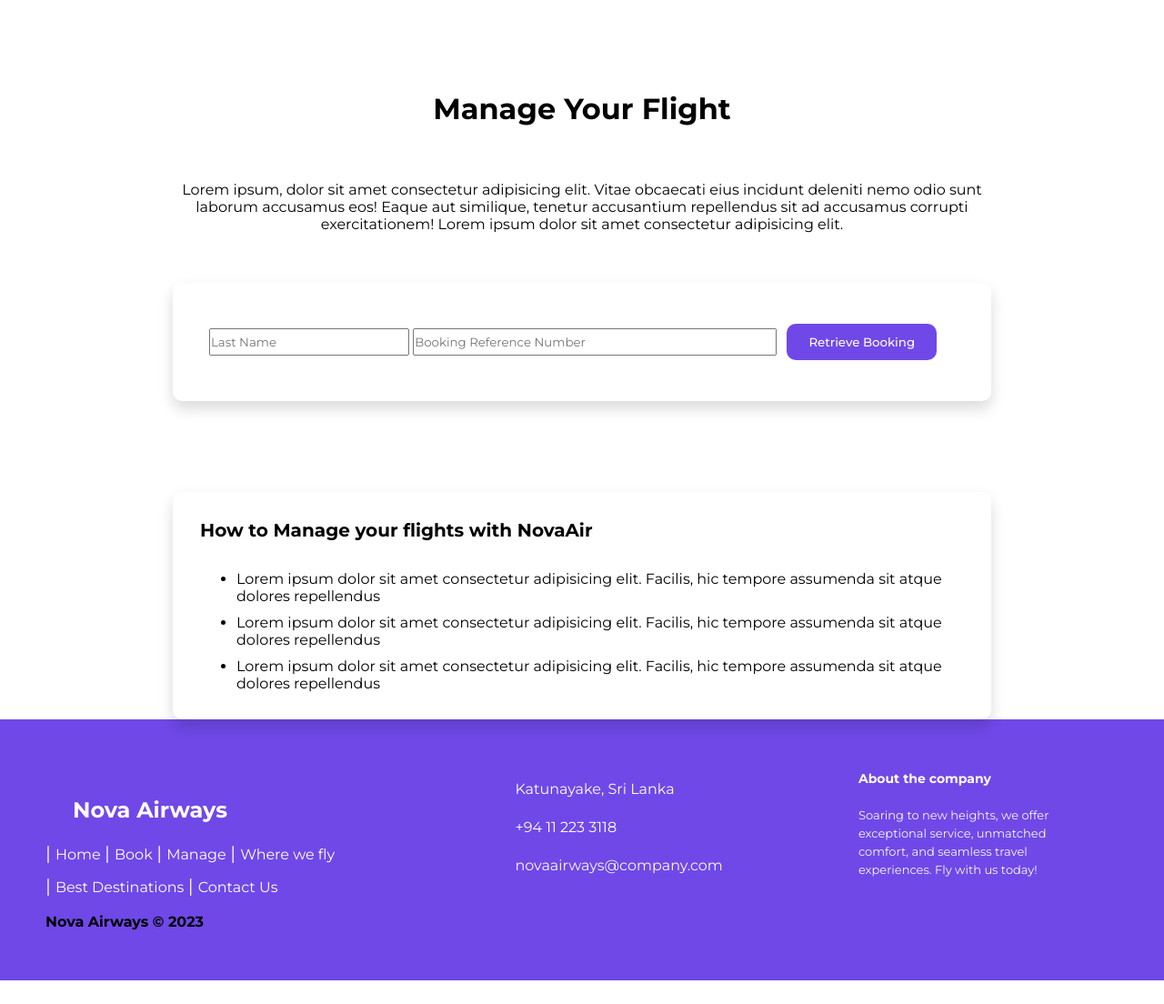
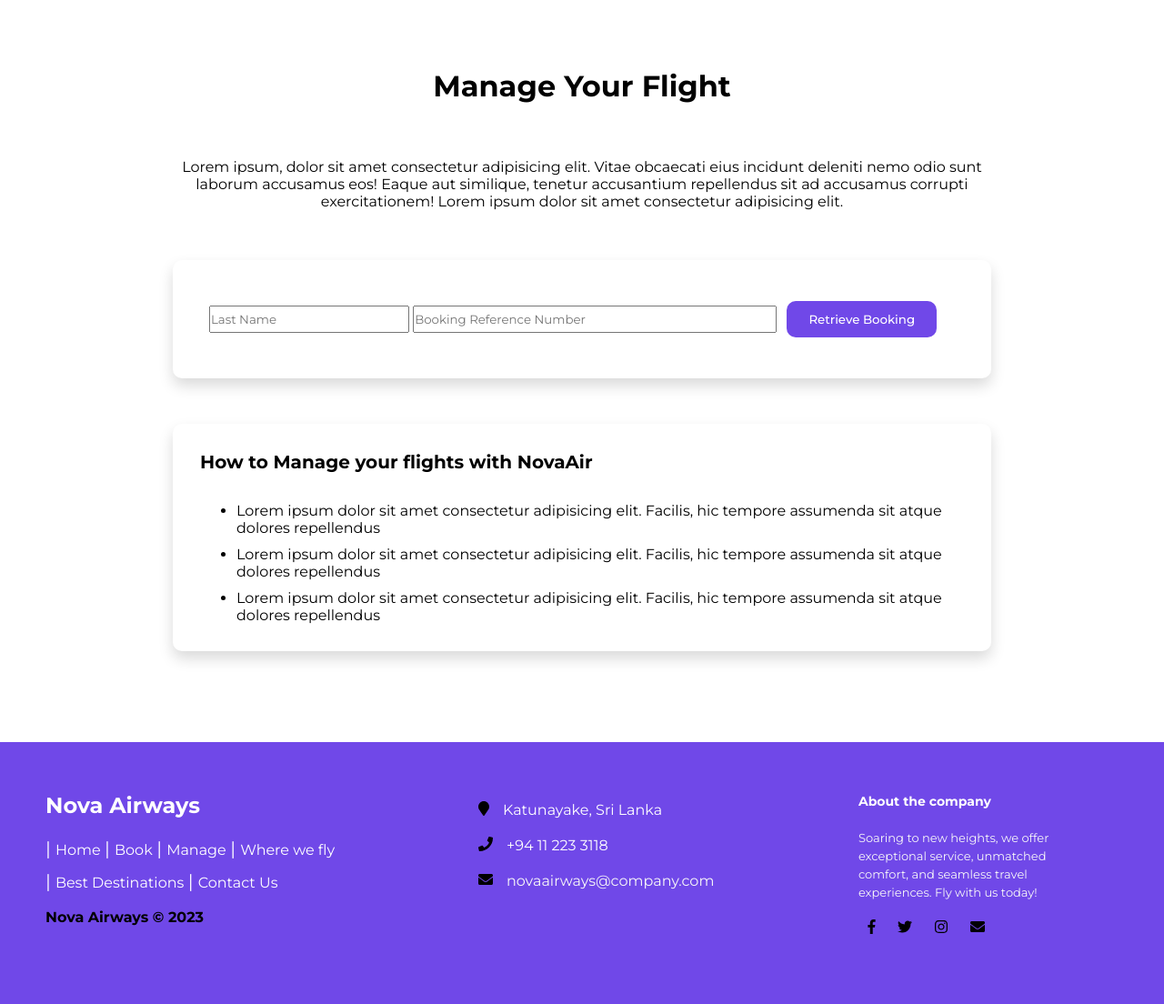
Before and after one commit to ashehxn/Air-Ticket-Project, a PHP site: page /manage.html in a window 1280 px wide. Shown: the part 80-1184 px from the top of the page at 91% size. Before the commit the page ends 1158 px from the top, so only its background shows below. Run offline with PHP 8.4, Linux system fonts and the light colour scheme; some libraries are stand-ins or nearby versions.

Commit message:
fixed stylings

```diff
--- a/manage.html
+++ b/manage.html
@@ -5,14 +5,25 @@
     <meta charset="UTF-8">
     <meta http-equiv="X-UA-Compatible" content="IE=edge">
     <meta name="viewport" content="width=device-width, initial-scale=1.0">
-    <link rel="stylesheet" href="styles/manage.css" />
+
+    <!-- Google Fonts  -->
     <link rel="preconnect" href="https://fonts.googleapis.com" />
     <link rel="preconnect" href="https://fonts.gstatic.com" crossorigin />
     <link
       href="https://fonts.googleapis.com/css2?family=Montserrat:wght@400;500;700&display=swap"
       rel="stylesheet"
     />
+
+    <!-- Favicon  -->
     <link rel="icon" type="image/x-icon" href="images/favicon.ico">
+
+    <!-- CSS Style Sheet  -->
+    <link rel="stylesheet" href="styles/manage.css" />
+
+    <!-- Font Awesome -->
+    <script defer src="https://use.fontawesome.com/releases/v5.0.7/js/all.js"></script>
+    <script src="https://kit.fontawesome.com/38f42574c5.js" crossorigin="anonymous"></script>
+
     <title>Manage</title>
 </head>
 
--- a/styles/manage.css
+++ b/styles/manage.css
@@ -3,13 +3,6 @@
     padding: 0;
     box-sizing: border-box;
     font-family: "Montserrat", sans-serif;
-}
-
-h2 {
-    text-align: center;
-    color: #444;
-    font-size: 26px;
-    margin-bottom: 64px;
 }
 
 nav {
@@ -50,7 +43,7 @@ nav {
 .main-container {
     width: 1200px;
     margin: 0 auto;
-    padding-top: 100px;
+    padding-top: 75px;
 }
 
 
@@ -61,7 +54,7 @@ nav {
 
 
 /* New Classes */
-h1 {
+.main-container h1 {
     text-align: center;
 }
 
@@ -79,7 +72,7 @@ li {
     margin-bottom: 10px;
 }
 
-h3 {
+.manage-description-box h3 {
     margin-top: 30px;
     margin-left: 30px;
     font-size: 20px;
@@ -111,7 +104,8 @@ h3 {
     margin: auto;
     position: relative;
     overflow: hidden;
-    margin-top: 100px;
+    margin-top: 50px;
+    margin-bottom: 100px;
     border-radius: 10px;
     box-shadow: 0 0.5rem 1rem rgba(0, 0, 0, 0.15);
 }
```
